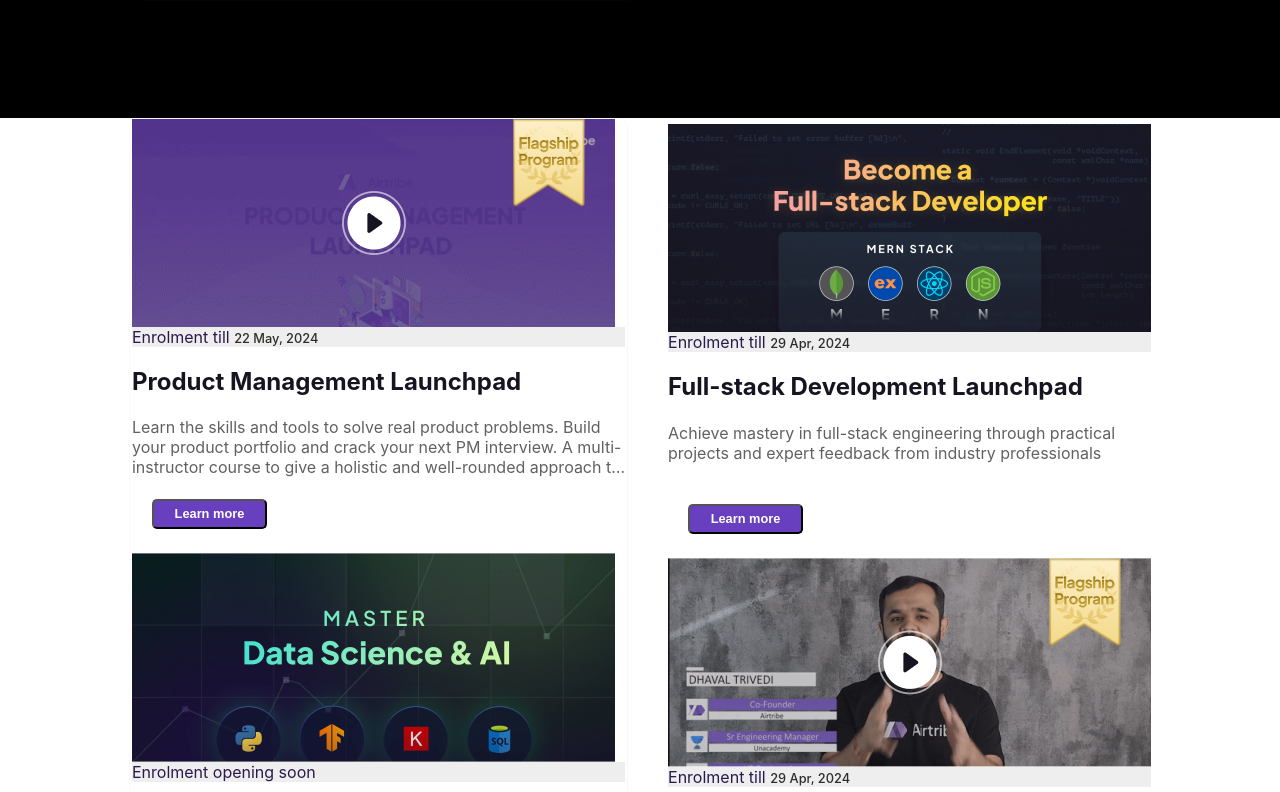
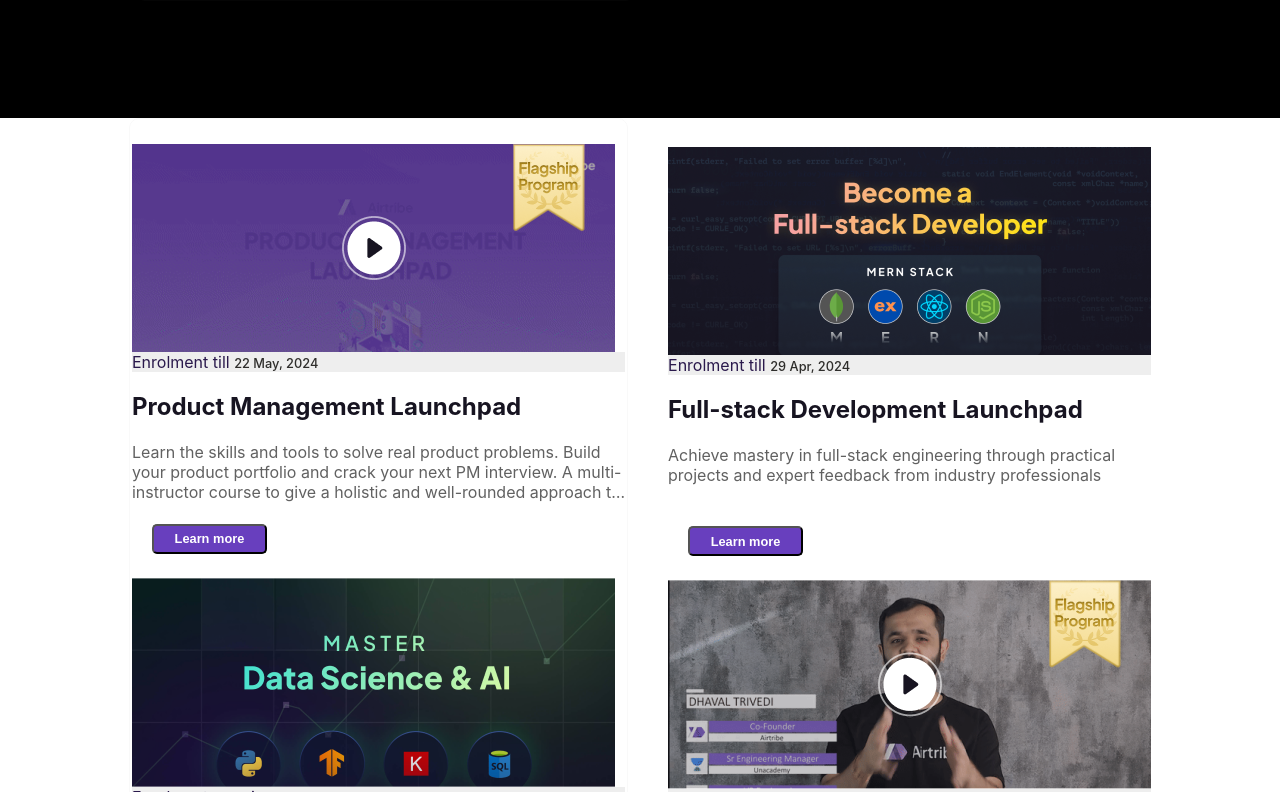
Before and after one commit to 02snehil/mix, a React (Create React App) app: page / in a window 1280 px wide. Shown: the part 1868-2660 px from the top of the page. Built offline with nearby package versions, Linux system fonts and the light colour scheme.

Commit message:
changes in register.css

```diff
--- a/src/components/Register.css
+++ b/src/components/Register.css
@@ -123,7 +123,7 @@
 
 }
 .register_link{
-    margin-left: 830px;
+    margin-left: 760px;
     margin-top: 5px;
 
 }
--- a/src/components/Section5.css
+++ b/src/components/Section5.css
@@ -21,7 +21,7 @@
     margin-top: 20px;
 
 }
-.videos5_1_1, .videos5_2_2{
+.videos5_1_1{
     display: flex;
     flex-direction: column;
     align-content: center;
@@ -29,12 +29,12 @@
     margin-right: 40px;
     border: solid 1px #f9f9f9;
     padding: 2px;
-    padding-top: 0px;
+    padding-top: 25px;
     border-radius: 10px;
 
 }
 .videos5_1_2{
-    margin-top: -5px;
+    padding-top: 15px;
 }
 
 .videos5_1_1_1, .videos5_1_1_2, .videos5_1_1_3{
--- a/src/components/Section9.css
+++ b/src/components/Section9.css
@@ -68,4 +68,11 @@
     .container9{
         width: 90%;
     }
+
 }
+
+@media screen and (max-width: 425px){
+    .sliding-images img{
+        width: 100px;
+    }
+}
```
